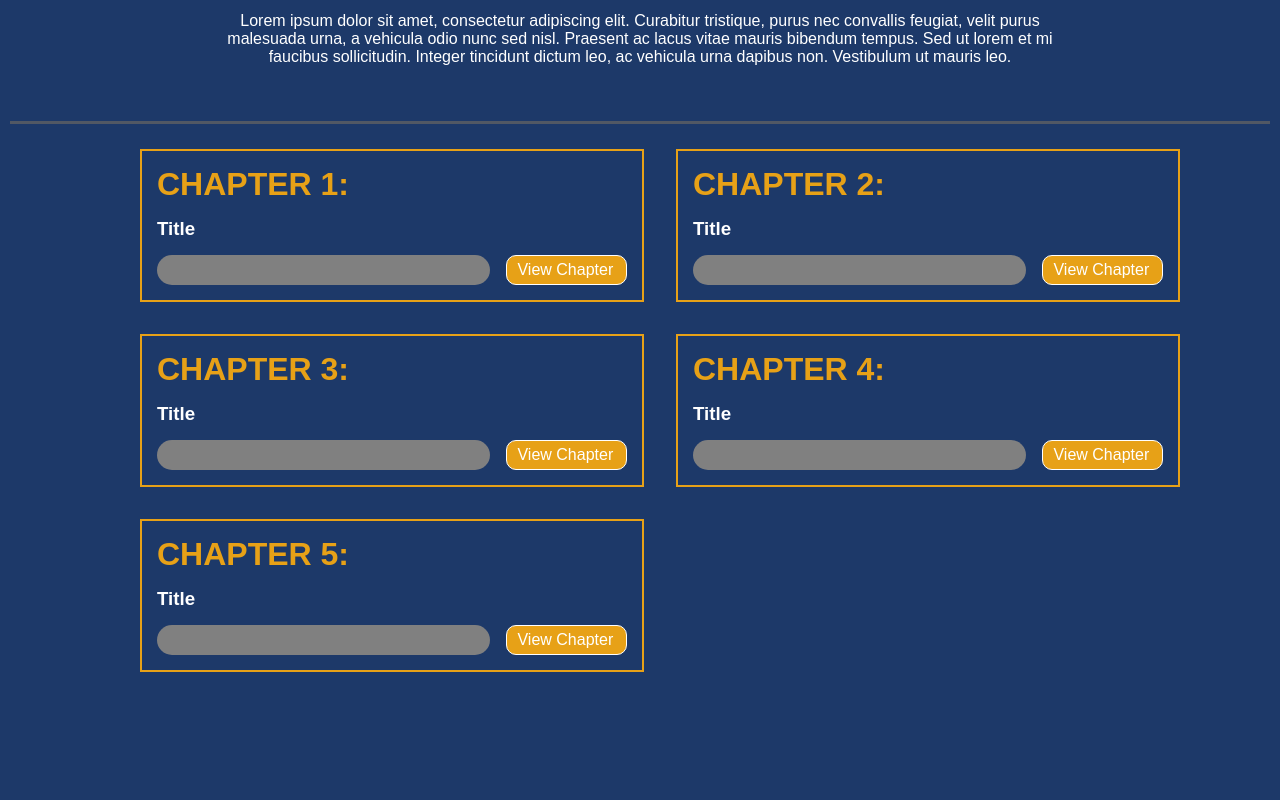
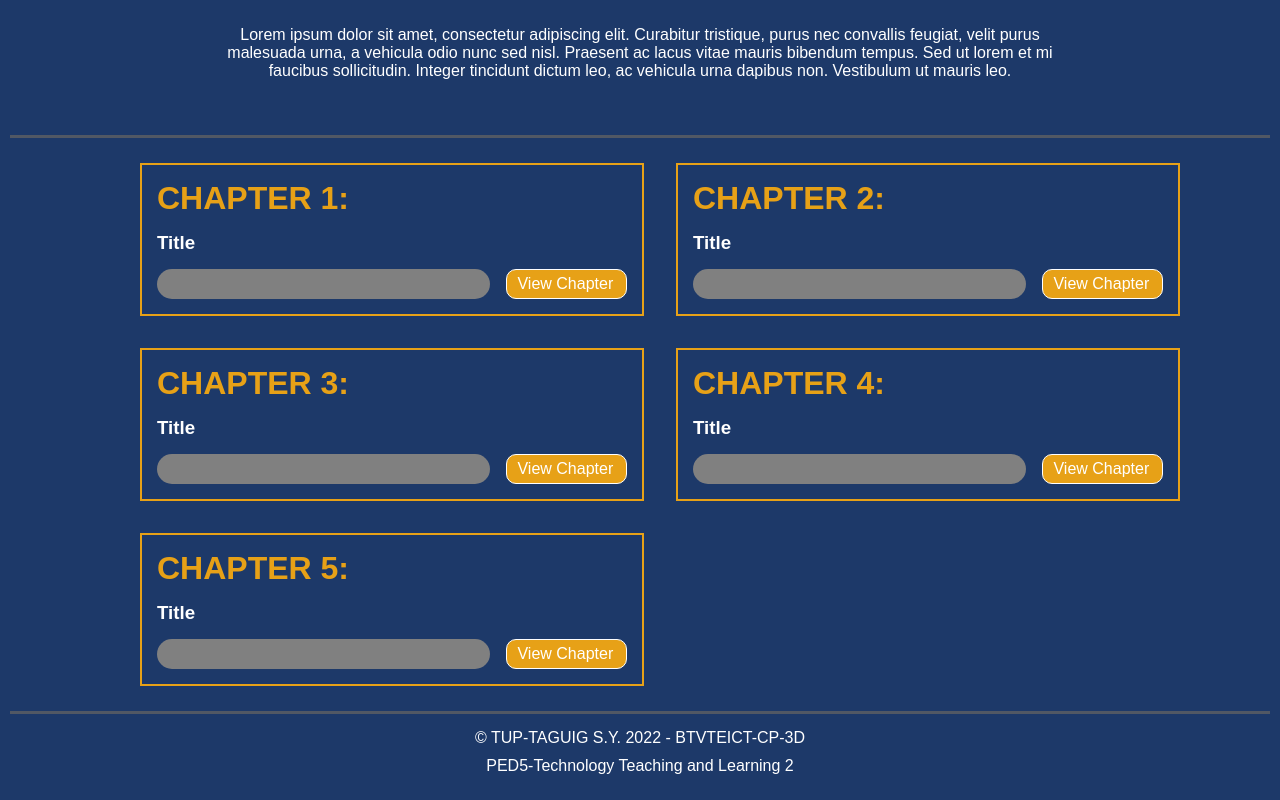
Before and after one commit to Julian-Guban/ped5_module, a React (Create React App) app: page / in a window 1280 px wide. Shown: the part 1415-2215 px from the top of the page. Before the commit the page ends 2102 px from the top, so only its background shows below. Built offline with nearby package versions, Linux system fonts and the light colour scheme.

Commit message:
adjustments

```diff
--- a/src/Pages/Index.js
+++ b/src/Pages/Index.js
@@ -3,12 +3,11 @@ import Hero from "../Parts/hero";
 import Overview from "../Parts/overview";
 import About from "../Parts/about";
 import Topics from "../Parts/topics";
+import Footer from "../Parts/footer";
 
 function Index() {
   return (
     <div>
-      <br />
-      <br />
       <header>
         <Hero />
       </header>
@@ -17,6 +16,9 @@ function Index() {
         <About />
         <Topics/>
       </main>
+      <footer>
+        <Footer/>
+      </footer>
     </div>
   );
 }
--- /dev/null
+++ b/src/Parts/footer.js
@@ -0,0 +1,19 @@
+import React from "react";
+
+function footer() {
+  return (
+    <div
+      className="full-wdith flex-center flex-column"
+      style={{
+        padding: "15px",
+        margin: "10px",
+        borderTop: "3px solid #515864",
+      }}
+    >
+      &copy; TUP-TAGUIG S.Y. 2022 - BTVTEICT-CP-3D
+      <p style={{padding: "10px"}}>PED5-Technology Teaching and Learning 2</p>
+    </div>
+  );
+}
+
+export default footer;
--- a/src/Parts/hero.js
+++ b/src/Parts/hero.js
@@ -14,6 +14,7 @@ function hero() {
         backgroundSize: "cover",
         backgroundPosition: "center",
         backgroundRepeat: "no-repeat",
+        marginTop:"50px"
       }}
     >
       <div
```
